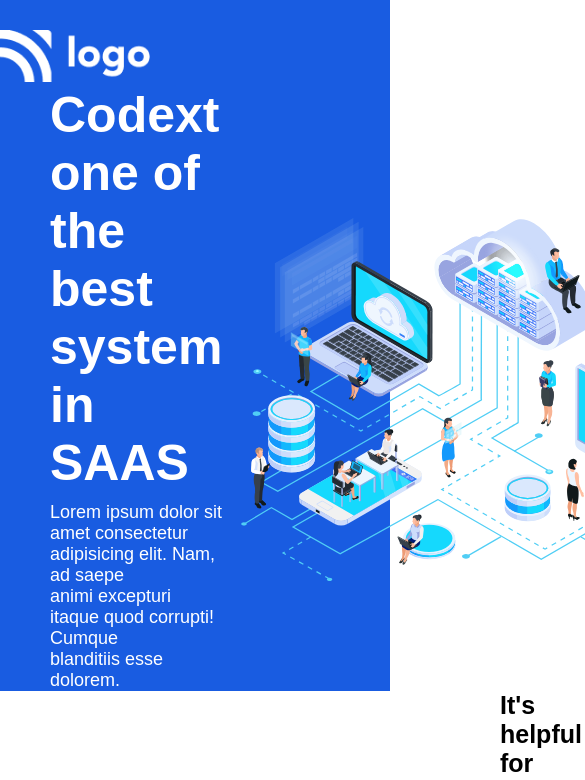
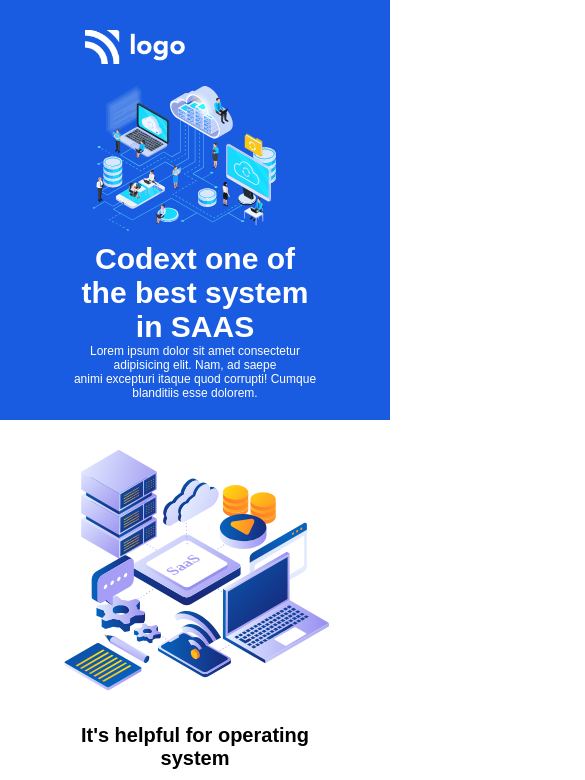
Before and after one commit to Therushi/SAAS-page, a plain HTML site: page index.html in a window 390 px wide. Shown: the top 780 px of the page, 585 px wide, since content can reach past the window. Drawn offline with Linux system fonts and the light colour scheme.

Commit message:
Added Readme file and mobile responsive

```diff
--- a/style.css
+++ b/style.css
@@ -116,3 +116,64 @@ body {
   color: #ffffff;
   border-radius: 10px;
 }
+@media screen and (max-width : 678px) {
+  .items{
+    display: none;
+  }
+  .hero{
+    flex-direction: column-reverse;
+
+  }
+  .logo img{
+    width: 100px;
+  }
+  .right-hero img{
+    width: 200px;
+    margin-left: 30px;
+  }
+  .left-hero h3{
+    font-size: 30px;
+    text-align: center;
+  }
+  .left-hero p{
+    font-size: 12px;
+    width: 250px;
+    text-align: center;
+    margin: auto;
+    padding: 0;
+    margin-bottom: 20px;
+  }
+
+  .left-hero{
+    margin: 0;
+    padding: 0;
+  }
+  .navbar{
+    display: flex;
+    margin: 0%;
+    margin-left: 85px;
+  }
+  .main{
+    flex-direction: column;
+  }
+  .img img{
+    width: 300px;
+  }
+  .cards{
+    flex-direction: column;
+  }
+  .head{
+    font-size: 30px;
+    width: 300px;
+    margin-top: 30px;
+  }
+  .main-content h3{
+    font-size: 20px;
+    text-align: center;
+  }
+  .card-bottom h5{
+    font-size: 12px;
+    font-weight: 300;
+    margin-top: 5px;
+  }
+}
```
Also changed, not shown: thumbnail.png (added), 1 other file.
